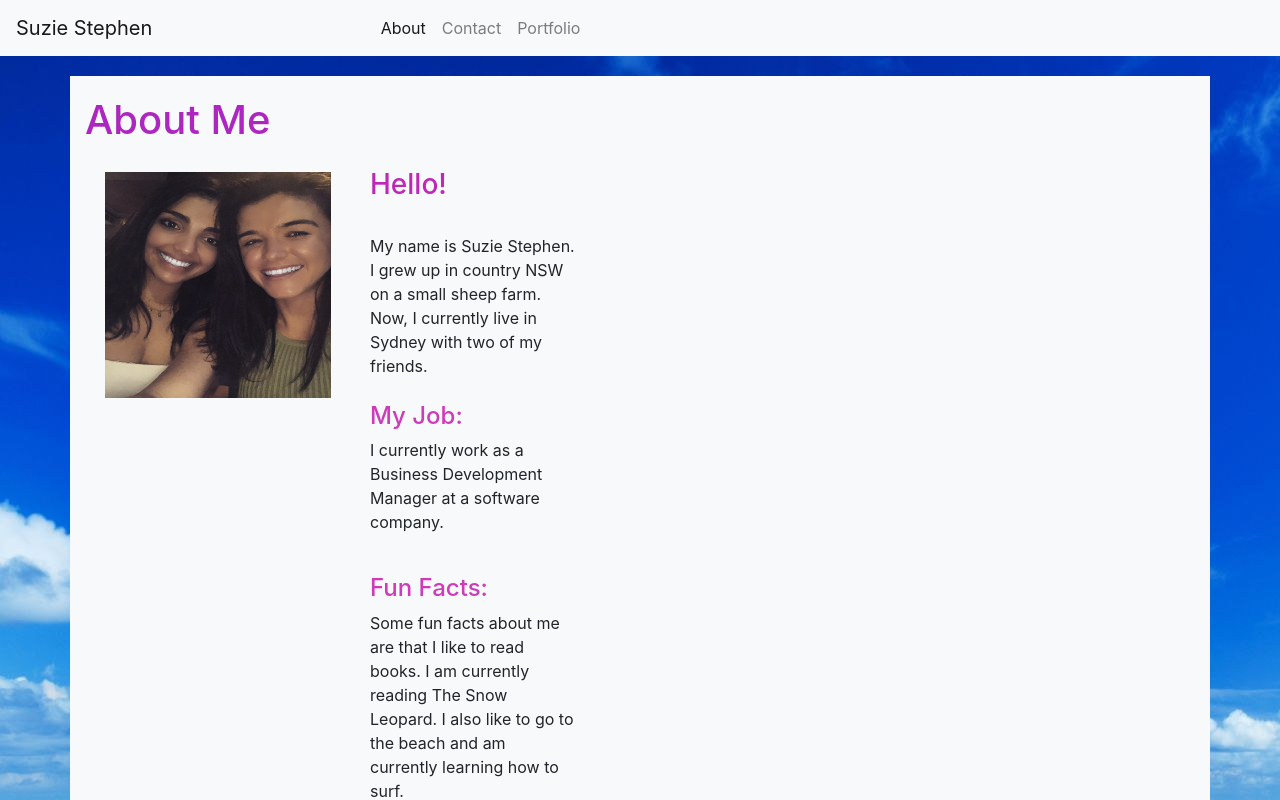
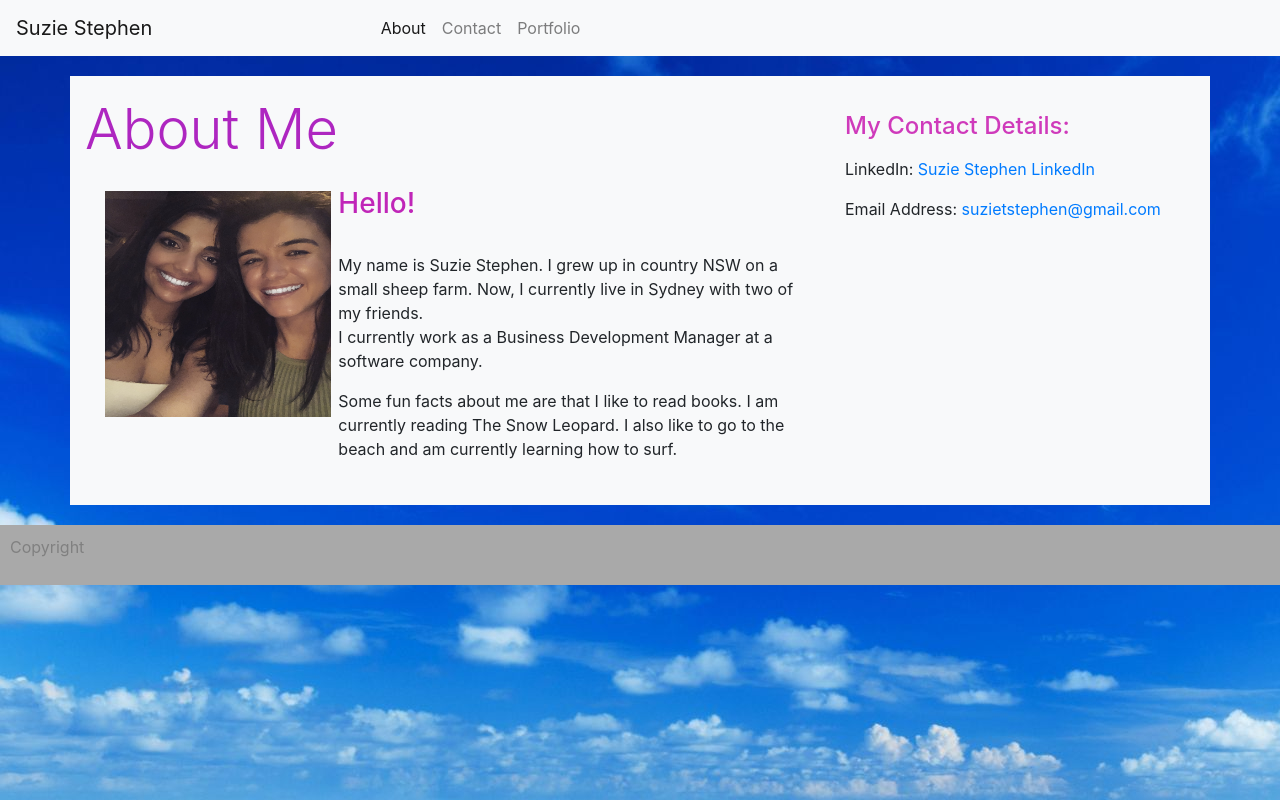
Before and after one commit to suziestephen/homework2.github.io, a plain HTML site: page index.html in a window 1280 px wide. Shown: the top 800 px of the page. Drawn offline with nearby package versions, Linux system fonts and the light colour scheme.

Commit message:
layout changes to index file

```diff
--- a/index.html
+++ b/index.html
@@ -6,7 +6,7 @@
   <meta charset="UTF-8">
   <meta name="viewport" content="width=device-width, initial-scale=1">
 
-  <title>Bootstrap 101 Template</title>
+  <title>Bootstrap Template</title>
 
   <link rel="stylesheet" type="text/css" href="style.css">
 
@@ -15,7 +15,7 @@
  </head>
 
  <body>
-    <!-- Navigation bar-->
+    <!-- Full width container for Navigation bar-->
      <nav class="navbar navbar-expand-lg navbar-light bg-light">
         <div class = "row">
             <div class = "col-md-10">
@@ -44,31 +44,46 @@
 
     <div class = "container bg-light">
         <div class = "row">
-            <div class = "col-lg-6">
-                <div class = "page-header">
-                    <h1>About Me</h1>
+
+            <div class = "col-lg-8 about-row">
+
+                <!--nested row-->
+                <div class="row">
+                    <div class="col-md">
+                    <div class="page-header">
+                        <h1 class="display-4">About Me</h1>
                     </div>
+                    </div>
+                </div>
+
+                <!--nested row-->
                <div class = "row">
-                    <div class = "col-lg-6">
+                   <div class = "col-lg-4">
                          <!--Main image for my profile-->
-                        <img id="me" src="./images/profilepicture.jpg" class="align-self-center mr-3" alt="My Profile Picture" >
+                        <img width ="100%" img id="me" src="./images/profilepicture.jpg" class="align-self-center mr-3" alt="My Profile Picture" >
                    </div>
-                    <div class = "col-lg-5">
+                   <div class = "col-lg-8">
                          <!-- About Me Bio for the site-->
                             <p><h3>Hello!</h3>
-                                <br> My name is Suzie Stephen. I grew up in country NSW on a small sheep farm. Now, I currently live in Sydney with two of my friends.</br>
-                                <br> <b> <h4> My Job: </h4> </b> I currently work as a Business Development Manager at a software company.</br> </p>
-                            <p class="mb-0"><br><h4>Fun Facts:</h4> Some fun facts about me are that I like to read books. I am currently reading The Snow Leopard. I also like to go to the beach and am currently learning how to surf.</p>
+                                <br>My name is Suzie Stephen. I grew up in country NSW on a small sheep farm. Now, I currently live in Sydney with two of my friends. </br>
+                                I currently work as a Business Development Manager at a software company. </p>
+                                <p class="mb-0">Some fun facts about me are that I like to read books. I am currently reading The Snow Leopard. I also like to go to the beach and am currently learning how to surf.</p>
+                                </br>
+                   </div>
+                </div>
+            </div>
 
-                        <br>
+            <!--Contact details-->
+            <div class = "col-lg-4">
                 <p><h4>My Contact Details:</h4></p>
                     <p>LinkedIn:
-                            <a href = "https://www.linkedin.com/in/suzie-stephen-b710129a/" > <br> Suzie Stephen LinkedIn </br> </a>
+                            <a href = "https://www.linkedin.com/in/suzie-stephen-b710129a/" > Suzie Stephen LinkedIn </a>
                             </p>
                     <p> Email Address:
                             <a href = "suzietstephen@gmail.com" > suzietstephen@gmail.com  </a>
                             </p>
                         </br>
+
                     </div>
                 </div>
             </div>
```
Lines whose indentation alone changed are shown as unchanged.
